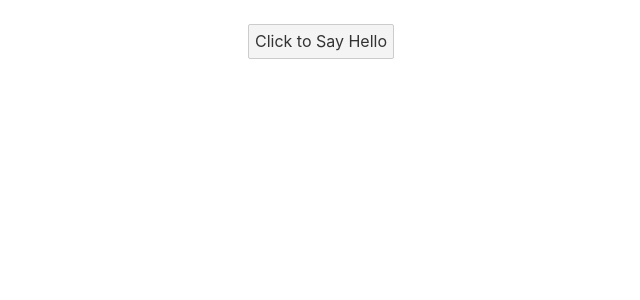
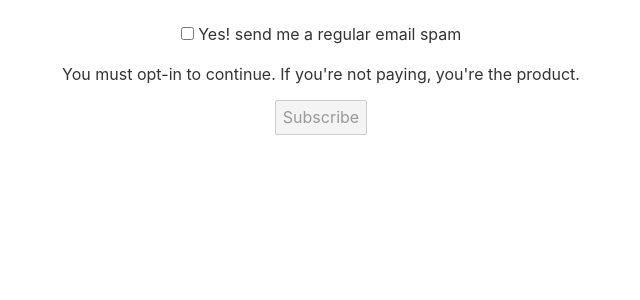
Before and after one commit to altaf-web/svelte-ts-example-app, a Svelte app: page / in a window 1280 px wide. Shown: the top 300 px of the page, without its empty margins (319-959 px from the left). Built offline with nearby package versions, Linux system fonts and the light colour scheme.

Commit message:
we have implemented upto checkboxes

```diff
--- a/src/App.svelte
+++ b/src/App.svelte
@@ -1,4 +1,5 @@
 <script lang="ts">
+/*
 	import Image from "./Image.svelte";
 	import Assignments from "./Assignments.svelte";
 	import Declarations from "./Declarations.svelte";
@@ -14,13 +15,23 @@
 	import InlineHandler from "./InlineHandler.svelte";
 	import EventModifiers from "./EventModifiers.svelte";
 	import ComponentEvents from "./ComponentEvents.svelte";
-	export let name: string;
+	import EventForwarding from "./EventForwarding.svelte";
+	import TextInput from "./TextInput.svelte";
+	import NumericInput from "./NumericInput.svelte";
+*/
+import CheckboxInput from "./CheckboxInput.svelte";
+
+export let name: string;
 	//pass=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
 </script>
 
 <main>
+	<CheckboxInput />
+<!--
+	<NumericInput />
+	<TextInput />
+	<EventForwarding />
 	<ComponentEvents />
-<!--
 	<EventModifiers />
 	<InlineHandler />
 	<DomEvents />
--- /dev/null
+++ b/src/CheckboxInput.svelte
@@ -0,0 +1,15 @@
+<script lang="ts">
+    let yes = false;
+</script>
+<label>
+    <input type="checkbox" bind:checked={yes}>
+    Yes! send me a regular email spam
+</label>
+{#if yes}
+    <p>Thank you. We will bombard your inbox and sell your personal details.</p>
+{:else}
+    <p>You must opt-in to continue. If you're not paying, you're the product.</p>
+{/if}
+<button disabled={!yes}>
+    Subscribe
+</button>
--- /dev/null
+++ b/src/EventForwarding.svelte
@@ -0,0 +1,8 @@
+<script lang="ts">
+    import Outer from "./Outer.svelte";
+
+    function handleMessage(event) {
+        alert(event.detail.text);
+    }
+</script>
+<Outer on:message={handleMessage}/>
--- a/src/Inner.svelte
+++ b/src/Inner.svelte
@@ -4,7 +4,7 @@
 
     function sayHello() {
         dispatch('message', {
-            text : "Hi Engineer!"
+            text : "Hi Engineer Chandio!"
         });
     }
 </script>
--- /dev/null
+++ b/src/NumericInput.svelte
@@ -0,0 +1,13 @@
+<script lang="ts">
+    let a = 1;
+    let b = 2;
+</script>
+<label>
+    <input type="number" bind:value={a} min=0 max=100>
+    <input type="range" bind:value={a} min=0 max=100>
+</label>
+<label>
+    <input type="number" bind:value={b} min=0 max=10>
+    <input type="range" bind:value={b} min=0 max=10>
+</label>
+<p>{a} + {b} = {a + b}</p>
--- /dev/null
+++ b/src/Outer.svelte
@@ -0,0 +1,5 @@
+<script lang="ts">
+    import Inner from './Inner.svelte';
+</script>
+
+<Inner on:message />
--- /dev/null
+++ b/src/TextInput.svelte
@@ -0,0 +1,5 @@
+<script lang="ts">
+    let name = "world";
+</script>
+<input bind:value={name}>
+<h1>Hello {name}</h1>
```
